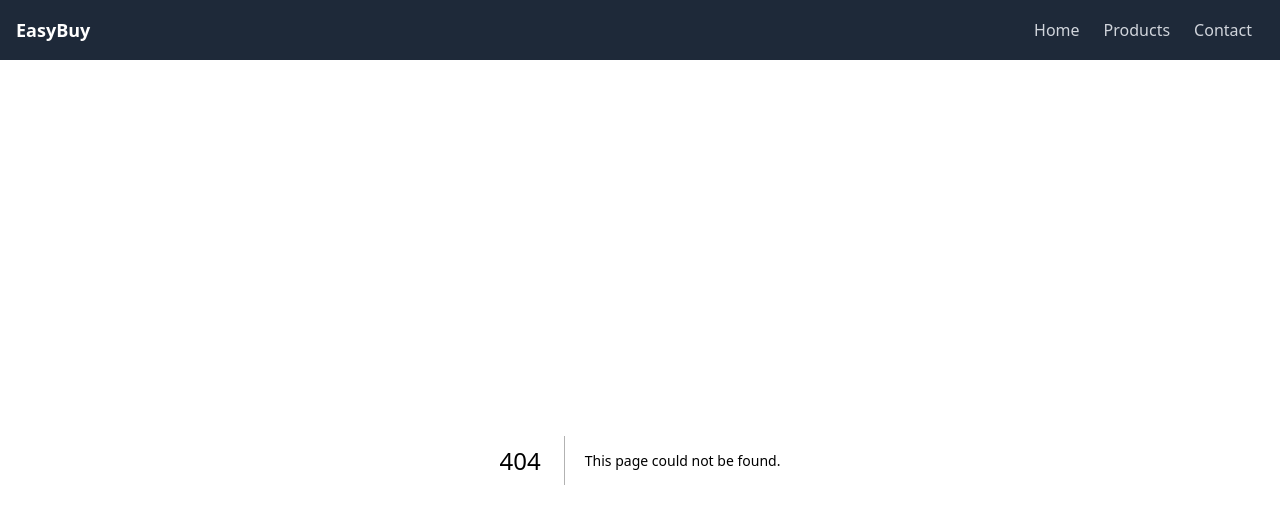
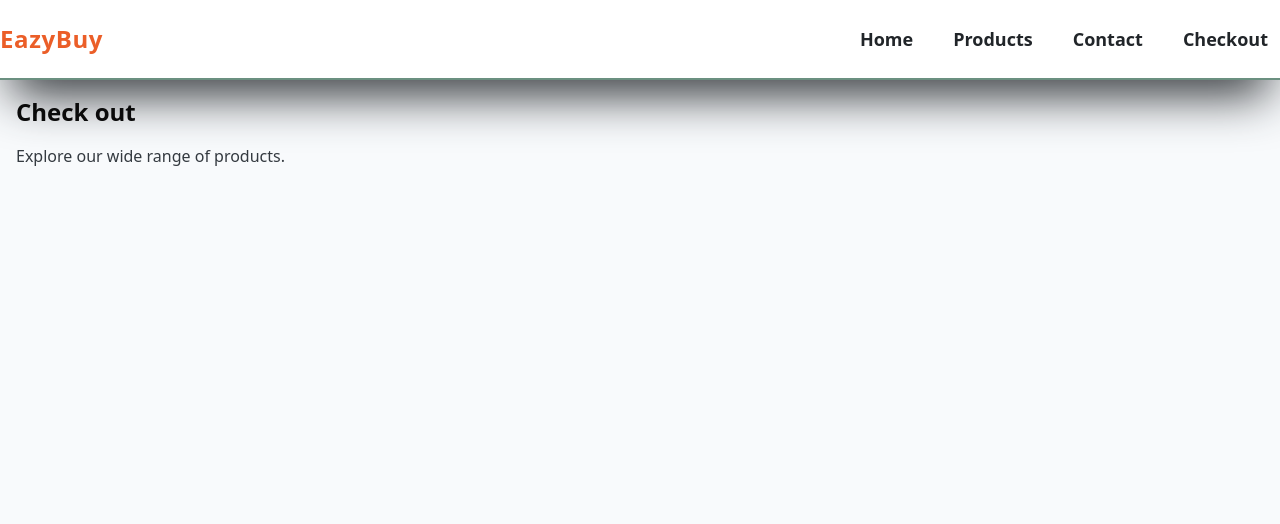
Before and after one commit to Githinji0/easybuy, a Next.js app: page /checkout in a window 1280 px wide. Before the commit this address had no page. Shown: the top 524 px of the page. Built offline with nearby package versions, Linux system fonts and the light colour scheme.

Commit message:
feat: add primary color variables, update Navbar, and create product, contact, checkout, and cart pages

```diff
--- /dev/null
+++ b/app/checkout/page.tsx
@@ -0,0 +1,8 @@
+export default function CheckoutPage() {
+    return (
+        <div className="container mx-auto p-4">
+            <h1 className="text-2xl font-bold mb-4">Check out</h1>
+            <p className="text-text-secondary">Explore our wide range of products.</p>
+        </div>
+    );
+}
--- /dev/null
+++ b/app/contacts/page.tsx
@@ -0,0 +1,8 @@
+export default function ContactsPage() {
+    return (
+        <div className="container mx-auto p-4">
+            <h1 className="text-2xl font-bold mb-4">Contact us.</h1>
+            <p className="text-text-secondary">Explore our wide range of products.</p>
+        </div>
+    );
+}
--- a/app/globals.css
+++ b/app/globals.css
@@ -45,6 +45,15 @@
   --radius-2xl: calc(var(--radius) + 8px);
   --radius-3xl: calc(var(--radius) + 12px);
   --radius-4xl: calc(var(--radius) + 16px);
+  --color-primary: #f38375;
+  --color-secondary: #e26d5c;
+  --color-accent: #eb5e28;
+  --color-background: #F8FAFC;
+  --color-surface: #FFFFFF;
+  --color-text-primary: #212529;
+  --color-text-secondary: #343a40;
+  --color-border: #6b9080;
+
 }
 
 :root {
@@ -116,6 +125,7 @@
   --sidebar-ring: oklch(0.556 0 0);
 }
 
+
 @layer base {
   * {
     @apply border-border outline-ring/50;
--- a/app/page.tsx
+++ b/app/page.tsx
@@ -3,63 +3,7 @@ import Image from "next/image";
 export default function Home() {
   return (
     <div className="flex min-h-screen items-center justify-center bg-zinc-50 font-sans dark:bg-black">
-      <main className="flex min-h-screen w-full max-w-3xl flex-col items-center justify-between py-32 px-16 bg-white dark:bg-black sm:items-start">
-        <Image
-          className="dark:invert"
-          src="/next.svg"
-          alt="Next.js logo"
-          width={100}
-          height={20}
-          priority
-        />
-        <div className="flex flex-col items-center gap-6 text-center sm:items-start sm:text-left">
-          <h1 className="max-w-xs text-3xl font-semibold leading-10 tracking-tight text-black dark:text-zinc-50">
-            To get started, edit the page.tsx file.
-          </h1>
-          <p className="max-w-md text-lg leading-8 text-zinc-600 dark:text-zinc-400">
-            Looking for a starting point or more instructions? Head over to{" "}
-            <a
-              href="https://vercel.com/templates?framework=next.js&utm_source=create-next-app&utm_medium=appdir-template-tw&utm_campaign=create-next-app"
-              className="font-medium text-zinc-950 dark:text-zinc-50"
-            >
-              Templates
-            </a>{" "}
-            or the{" "}
-            <a
-              href="https://nextjs.org/learn?utm_source=create-next-app&utm_medium=appdir-template-tw&utm_campaign=create-next-app"
-              className="font-medium text-zinc-950 dark:text-zinc-50"
-            >
-              Learning
-            </a>{" "}
-            center.
-          </p>
-        </div>
-        <div className="flex flex-col gap-4 text-base font-medium sm:flex-row">
-          <a
-            className="flex h-12 w-full items-center justify-center gap-2 rounded-full bg-foreground px-5 text-background transition-colors hover:bg-[#383838] dark:hover:bg-[#ccc] md:w-[158px]"
-            href="https://vercel.com/new?utm_source=create-next-app&utm_medium=appdir-template-tw&utm_campaign=create-next-app"
-            target="_blank"
-            rel="noopener noreferrer"
-          >
-            <Image
-              className="dark:invert"
-              src="/vercel.svg"
-              alt="Vercel logomark"
-              width={16}
-              height={16}
-            />
-            Deploy Now
-          </a>
-          <a
-            className="flex h-12 w-full items-center justify-center rounded-full border border-solid border-black/[.08] px-5 transition-colors hover:border-transparent hover:bg-black/[.04] dark:border-white/[.145] dark:hover:bg-[#1a1a1a] md:w-[158px]"
-            href="https://nextjs.org/docs?utm_source=create-next-app&utm_medium=appdir-template-tw&utm_campaign=create-next-app"
-            target="_blank"
-            rel="noopener noreferrer"
-          >
-            Documentation
-          </a>
-        </div>
-      </main>
+
     </div>
   );
 }
--- /dev/null
+++ b/app/products/page.tsx
@@ -0,0 +1,8 @@
+export default function ProductsPage() {
+    return (
+        <div className="container mx-auto p-4">
+            <h1 className="text-2xl font-bold mb-4">Products</h1>
+            <p className="text-text-secondary">Explore our wide range of products.</p>
+        </div>
+    );
+}
--- /dev/null
+++ b/components/CartPage.tsx
@@ -0,0 +1,8 @@
+export default function CartPage() {
+    return (
+        <div className="container mx-auto p-4">
+            <h1 className="text-2xl font-bold mb-4">Your Cart</h1>
+            <p className="text-text-secondary">Review and manage the items in your shopping cart.</p>
+        </div>
+    );
+}
--- a/components/Navbar.tsx
+++ b/components/Navbar.tsx
@@ -1,14 +1,25 @@
+import Link from "next/link"
+
 export const Navbar = () => {
     return(
-        <nav className="bg-gray-800 p-4">
+        <nav className="bg-surface shadow-2xl border-b-2 shadow-text-primary text-text-primary flex h-20 justify-between w-full">
             <div className="container mx-auto flex items-center justify-between">
-                <div className="text-white text-lg font-bold">EasyBuy</div>
-                <div>
-                    <a href="#" className="text-gray-300 hover:text-white px-3">Home</a>
-                    <a href="#" className="text-gray-300 hover:text-white px-3">Products</a>
-                    <a href="#" className="text-gray-300 hover:text-white px-3">Contact</a>
+                <div className=" text-accent tracking-wide font-bold hover:text-text-primary text-2xl">
+                    <Link href="/">EazyBuy</Link>
+
+                    </div>
+                <div className=" text-lg font-semibold flex space-x-4 w-full justify-end text-text-primary">
+                    <Link href="/" className=" hover:text-accent
+
+
+                    px-3">Home</Link>
+                    <Link href="/products" className=" hover:text-accent px-3">Products</Link>
+                    <Link href="/contacts" className=" hover:text-accent px-3">Contact</Link>
+                    <Link href="/checkout" className=" hover:text-accent px-3">Checkout</Link>
+
                 </div>
             </div>
+            <div className=""></div>
         </nav>
     )
 }
```
